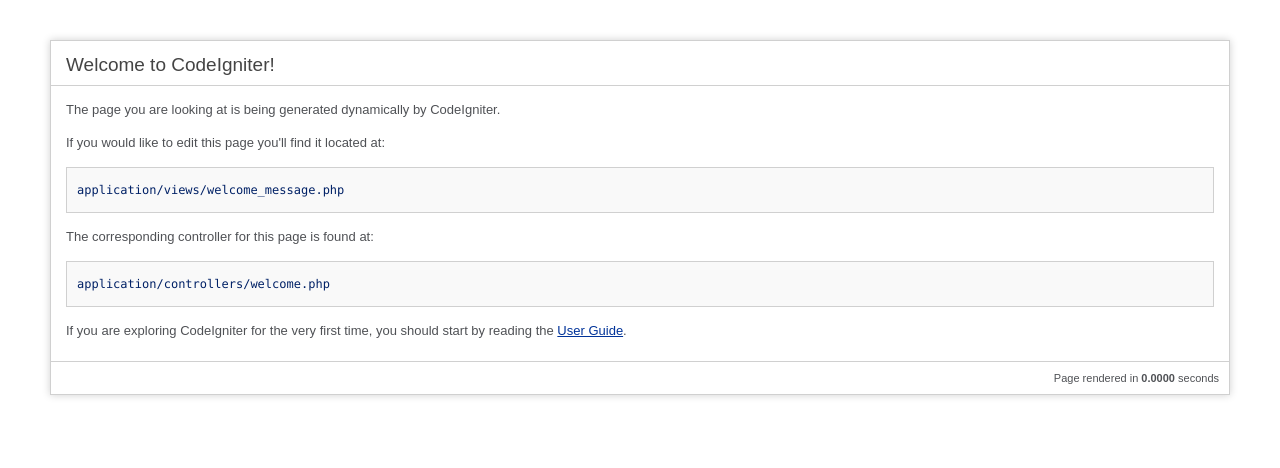
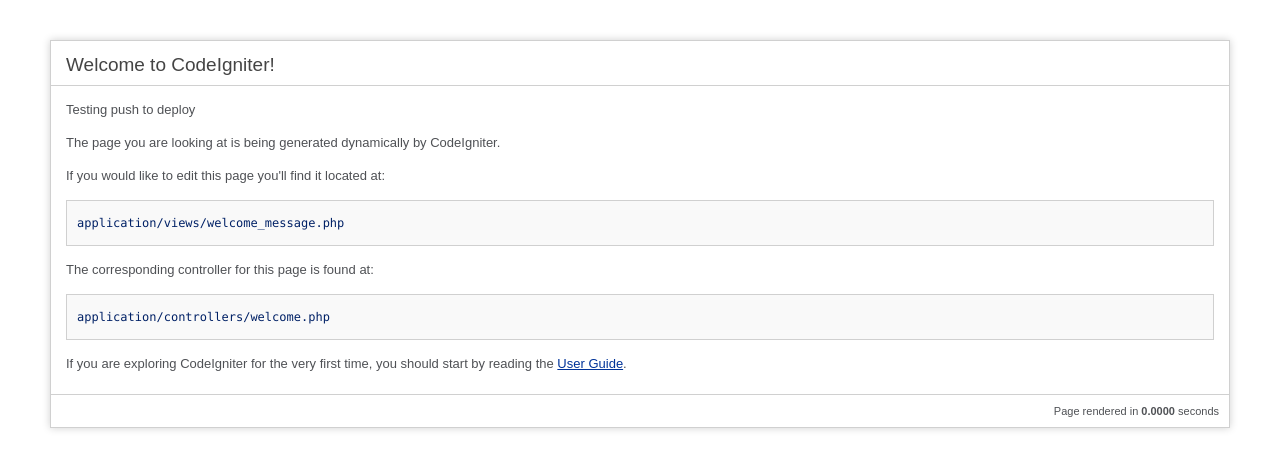
Before and after one commit to fastercheaper/gaeci, a CodeIgniter app: page / in a window 1280 px wide. Shown: the top 468 px of the page. Run offline with CodeIgniter, Linux system fonts and the light colour scheme.

Commit message:
minor change to test push to deploy

```diff
--- a/application/views/welcome_message.php
+++ b/application/views/welcome_message.php
@@ -70,6 +70,8 @@
 	<h1>Welcome to CodeIgniter!</h1>
 
 	<div id="body">
+	    <p>Testing push to deploy</p>
+
 		<p>The page you are looking at is being generated dynamically by CodeIgniter.</p>
 
 		<p>If you would like to edit this page you'll find it located at:</p>
```
